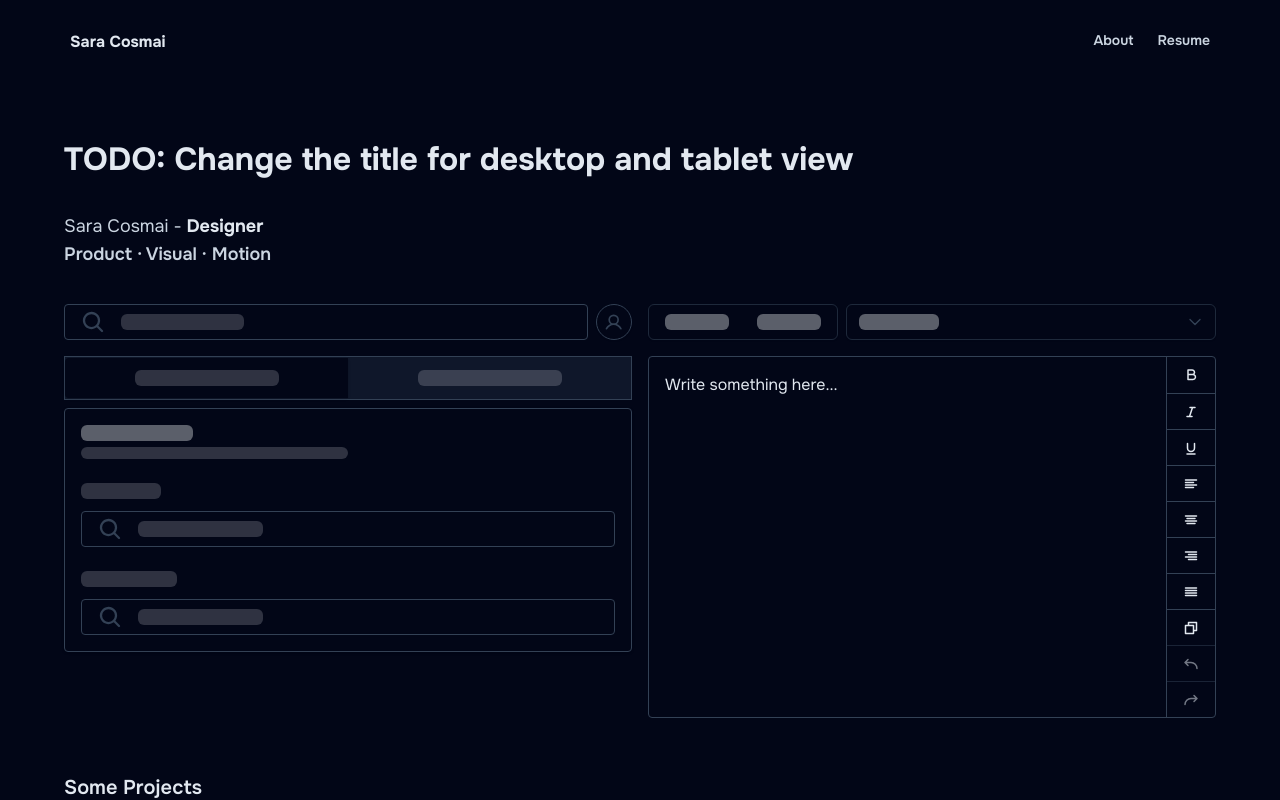
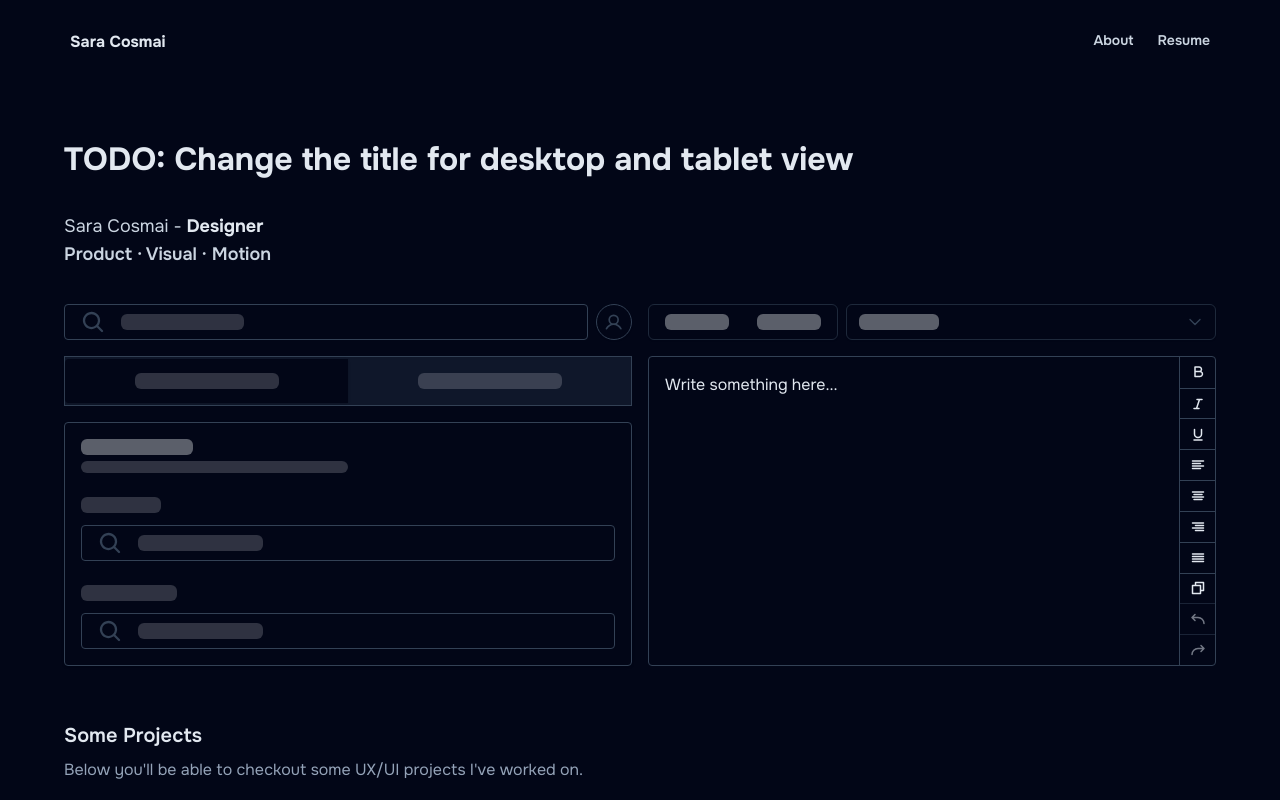
Before and after one commit to Loca94/cosmai-portfolio-nextjs, a Next.js app: page / in a window 1280 px wide. Shown: the top 800 px of the page. Built offline with nearby package versions, Linux system fonts and the light colour scheme.

Commit message:
Progress on Hero components for the homepage

```diff
--- a/src/components/SkeletonTabs.tsx
+++ b/src/components/SkeletonTabs.tsx
@@ -44,8 +44,9 @@ function EditTeamSkeletonCard() {
 
 export function SkeletonTabs() {
   return (
+    <div className="max-h-[310px] min-h-[310px]">
       <Tabs className="w-full" defaultValue="edit-profile">
-      <TabsList className="grid h-11 w-full grid-cols-2 [&>*]:h-10">
+        <TabsList className="grid h-[50px] w-full grid-cols-2 [&>*]:h-11">
           <TabsTrigger
             value="edit-profile"
             className="rounded-l border-slate-700"
@@ -56,12 +57,13 @@ export function SkeletonTabs() {
             <Skeleton className="h-4 w-36" />
           </TabsTrigger>
         </TabsList>
-      <TabsContent value="edit-profile">
+        <TabsContent value="edit-profile" className="mt-4">
           <EditProfileSkeletonCard />
         </TabsContent>
-      <TabsContent value="edit-team">
+        <TabsContent value="edit-team" className="mt-4">
           <EditTeamSkeletonCard />
         </TabsContent>
       </Tabs>
+    </div>
   );
 }
--- a/src/components/ui/Button.tsx
+++ b/src/components/ui/Button.tsx
@@ -21,7 +21,7 @@ const buttonVariants = cva(
         link: 'text-slate-50',
         empty: 'text-slate-400 hover:text-slate-200',
         richTextEditor:
-          '!rounded-none hover:text-slate-50 hover:bg-slate-800 w-full h-full',
+          '!rounded-none hover:text-slate-50 hover:bg-slate-800 w-full h-full !p-0',
       },
       size: {
         default: 'h-9 px-4 py-2',
--- a/src/components/ui/RichTextEditor.tsx
+++ b/src/components/ui/RichTextEditor.tsx
@@ -18,7 +18,7 @@ import StarterKit from '@tiptap/starter-kit';
 import TextAlign from '@tiptap/extension-text-align';
 import Underline from '@tiptap/extension-underline';
 
-const MenuBar = ({ editor }: { editor: Editor | null }) => {
+function MenuBar({ editor }: { editor: Editor | null }) {
   if (!editor) {
     return null;
   }
@@ -31,7 +31,7 @@ const MenuBar = ({ editor }: { editor: Editor | null }) => {
   };
 
   return (
-    <div className="flex flex-col divide-y divide-slate-700 border-l border-slate-700">
+    <div className="flex w-9 flex-col divide-y divide-slate-700 border-l border-slate-700 text-slate-200">
       <Button
         onClick={() => editor.chain().focus().toggleBold().run()}
         className={`${editor.isActive('bold') ? 'bg-slate-700 text-slate-50' : ''}`}
@@ -110,10 +110,16 @@ const MenuBar = ({ editor }: { editor: Editor | null }) => {
       </Button>
     </div>
   );
-};
+}
 
 const RichTextEditor = () => {
   const editor = useEditor({
+    editorProps: {
+      attributes: {
+        class:
+          'focus:outline-none w-full h-full overflow-y-auto p-4 text-slate-200',
+      },
+    },
     extensions: [
       StarterKit,
       TextAlign.configure({
@@ -122,7 +128,7 @@ const RichTextEditor = () => {
       }),
       Underline.configure({
         HTMLAttributes: {
-          class: 'text-red-600',
+          class: 'underline',
         },
       }),
     ],
@@ -130,8 +136,8 @@ const RichTextEditor = () => {
   });
 
   return (
-    <div className="flex rounded border border-slate-700 text-slate-200">
-      <div className="flex-1 p-4">
+    <div className="flex max-h-[310px] min-h-[310px] rounded border border-slate-700">
+      <div className="flex-1">
         <EditorContent className="h-full" editor={editor} />
       </div>
       <MenuBar editor={editor} />
```
Lines whose indentation alone changed are shown as unchanged.
